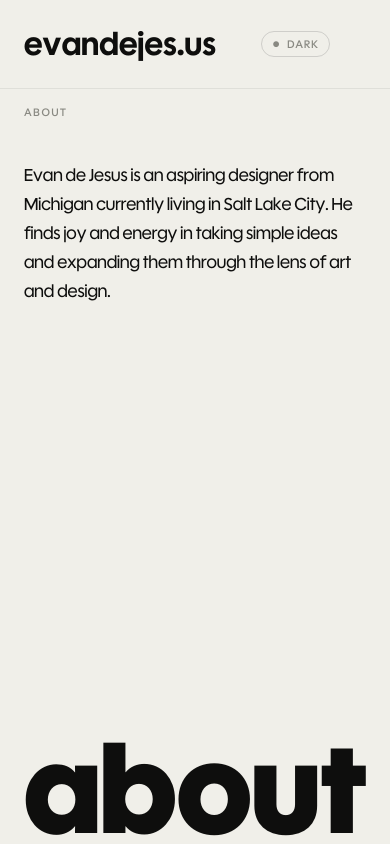
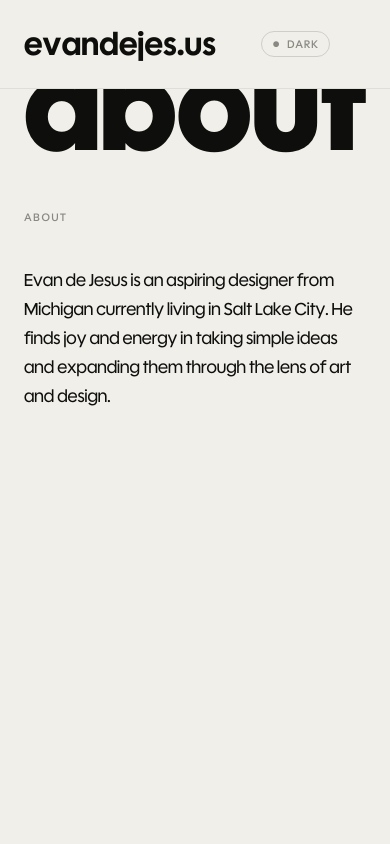
Before and after one commit to evandejesus/evandejes.us, a React (Vite) app: page /about in a window 390 px wide. Built offline with nearby package versions, Linux system fonts and the light colour scheme.

Commit message:
fix on mobile

```diff
--- a/src/pages/About.jsx
+++ b/src/pages/About.jsx
@@ -29,7 +29,7 @@ export default function About() {
         minHeight: '100vh',
         background: 'var(--cream)',
         display: 'flex',
-        flexDirection: 'column',
+        flexDirection: 'column-reverse',
       }}
     >
       {/* Bio */}
--- a/src/pages/Connect.jsx
+++ b/src/pages/Connect.jsx
@@ -38,7 +38,7 @@ export default function Connect() {
         minHeight: '100vh',
         background: 'var(--cream)',
         display: 'flex',
-        flexDirection: 'column',
+        flexDirection: 'column-reverse',
       }}
     >
       {/* connect info */}
```
